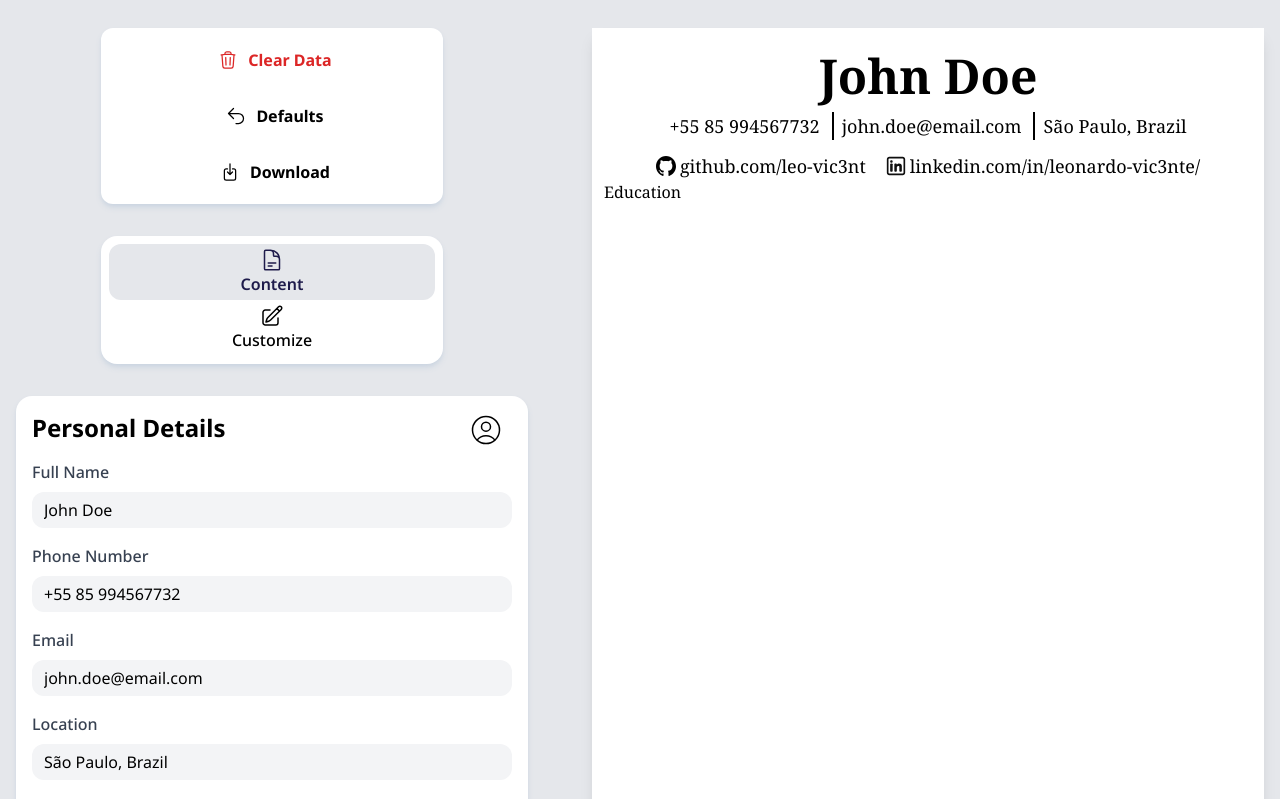
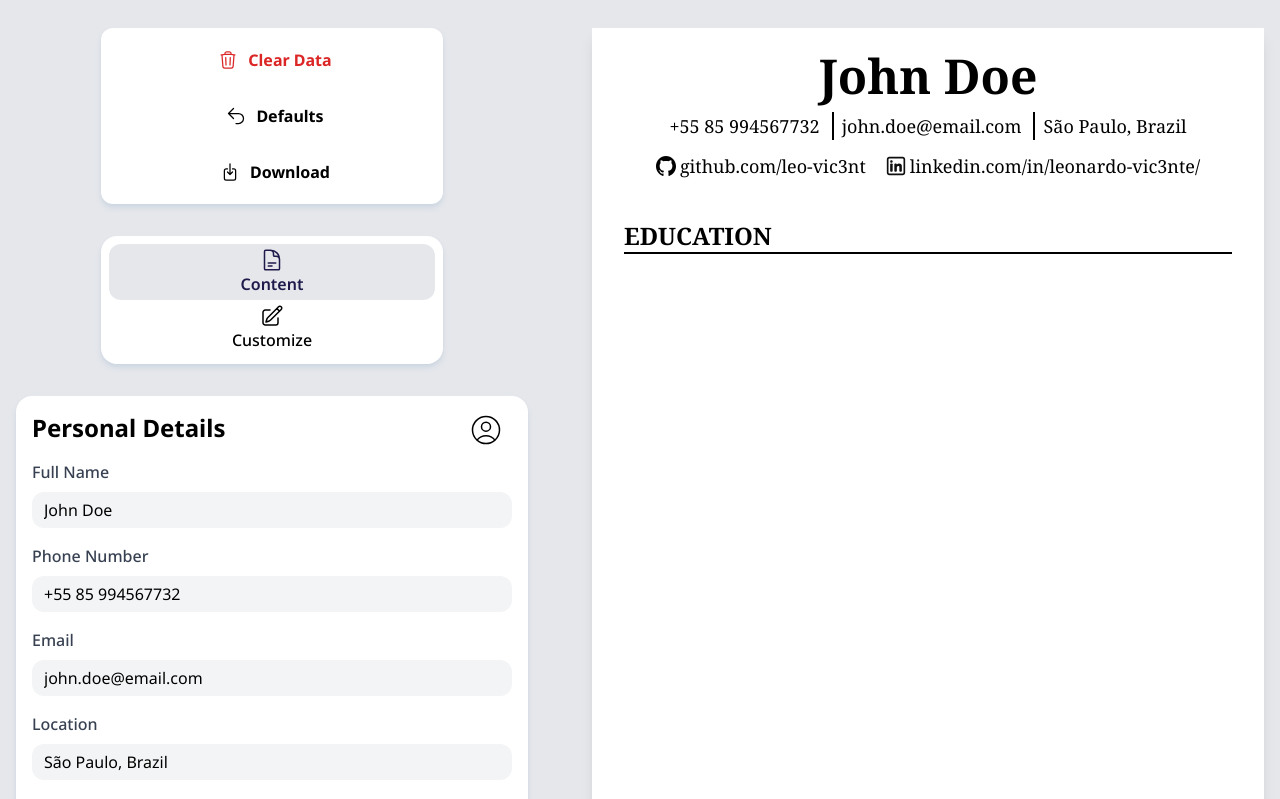
Before and after one commit to leo-vic3nt/EasyCv, a React (Vite) app: page / in a window 1280 px wide. Shown: the top 799 px of the page. Built offline with nearby package versions, Linux system fonts and the light colour scheme.

Commit message:
start cv education heading

```diff
--- a/src/components/CurriculumVitae/CurriculumVitaeContainer.jsx
+++ b/src/components/CurriculumVitae/CurriculumVitaeContainer.jsx
@@ -6,7 +6,7 @@ function CurriculumVitaeContainer({ cvData, cvFont }) {
 	return (
 		<div
 			className={clsx(
-				"flex h-[29.7cm] w-[21cm] min-w-96 flex-col bg-white px-3 pt-6 shadow-lg",
+				"flex h-[29.7cm] w-[21cm] min-w-96 flex-col gap-10 bg-white px-8 pt-6 shadow-lg",
 				cvFont,
 			)}
 		>
--- a/src/components/CurriculumVitae/Education.jsx
+++ b/src/components/CurriculumVitae/Education.jsx
@@ -1,7 +1,11 @@
 function Education({}) {
-
-
-    return <h1>Education</h1>
+	return (
+		<div>
+			<h1 className="border-black border-b-2 font-extrabold text-2xl uppercase">
+				education
+			</h1>
+		</div>
+	);
 }
 
 export { Education };
```
